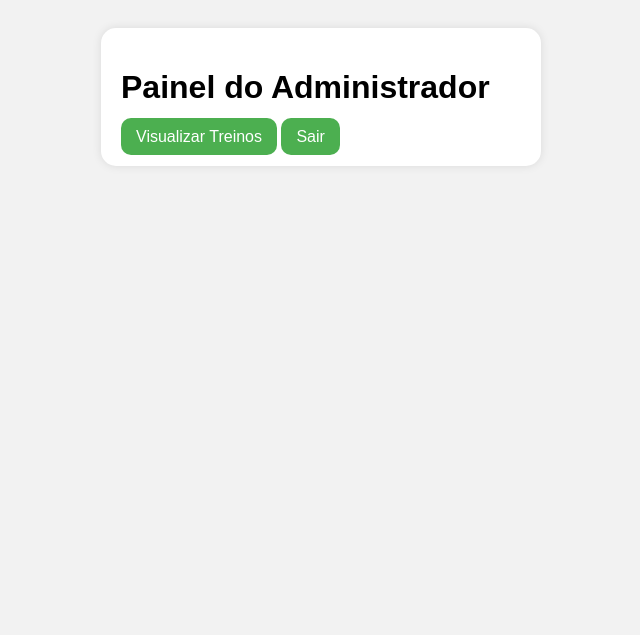
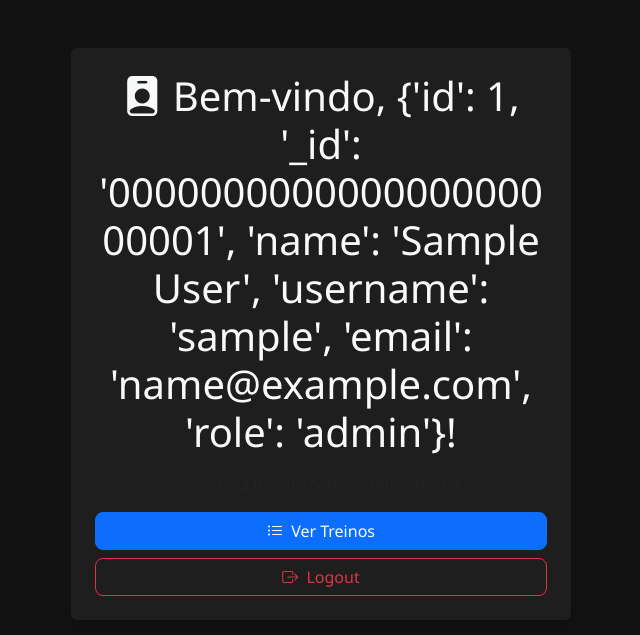
Before and after one commit to Sergiocostta/sistema-academia, a Flask app: page /painel in a window 1280 px wide. Shown: the top 635 px of the page, without its empty margins (319-959 px from the left). Run offline with Flask 3, Linux system fonts and the light colour scheme; the visitor is signed in with stand-in values (Sample User, id 1).

Commit message:
Atualizar o painel_admin.html

```diff
--- a/templates/painel_admin.html
+++ b/templates/painel_admin.html
@@ -1,16 +1,40 @@
-
 <!DOCTYPE html>
 <html lang="pt-br">
 <head>
   <meta charset="UTF-8">
-  <title>Painel do Administrador</title>
-  <link rel="stylesheet" href="/static/style.css">
+  <title>Painel Admin</title>
+  <meta name="viewport" content="width=device-width, initial-scale=1" />
+  <link href="https://cdn.jsdelivr.net/npm/bootstrap@5.3.0/dist/css/bootstrap.min.css" rel="stylesheet">
+  <link href="https://cdn.jsdelivr.net/npm/bootstrap-icons@1.10.5/font/bootstrap-icons.css" rel="stylesheet">
+  <style>
+    body {
+      background-color: #121212;
+      color: #fff;
+      font-family: 'Segoe UI', sans-serif;
+    }
+    .card {
+      background-color: #1e1e1e;
+      border: none;
+      animation: fadeIn 0.5s ease-in-out;
+    }
+    .btn {
+      border-radius: 8px;
+    }
+    a { text-decoration: none; }
+    @keyframes fadeIn {
+      from { opacity: 0; transform: translateY(10px); }
+      to { opacity: 1; transform: translateY(0); }
+    }
+  </style>
 </head>
 <body>
-  <div class="container">
-    <h1>Painel do Administrador</h1>
-    <a href="/treinos" class="button">Visualizar Treinos</a>
-    <a href="/logout" class="button">Sair</a>
+  <div class="container mt-5">
+    <div class="card shadow p-4 text-center mx-auto" style="max-width: 500px;">
+      <h1 class="text-light mb-3"><i class="bi bi-person-badge-fill"></i> Bem-vindo, {{ usuario }}!</h1>
+      <p class="text-muted">Você está logado como administrador.</p>
+      <a href="{{ url_for('mostrar_treinos') }}" class="btn btn-primary w-100 mb-2"><i class="bi bi-list-ul me-1"></i> Ver Treinos</a>
+      <a href="{{ url_for('logout') }}" class="btn btn-outline-danger w-100"><i class="bi bi-box-arrow-right me-1"></i> Logout</a>
+    </div>
   </div>
 </body>
 </html>
```
